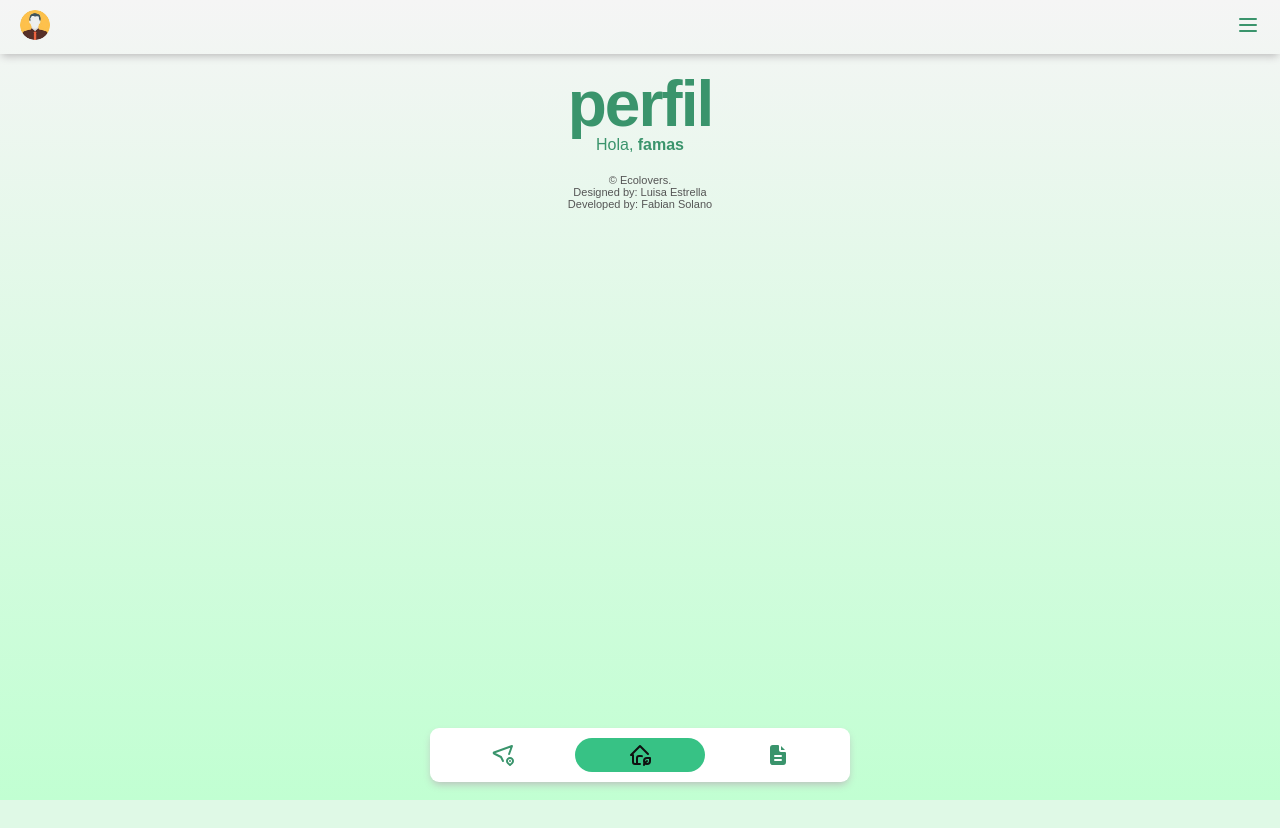
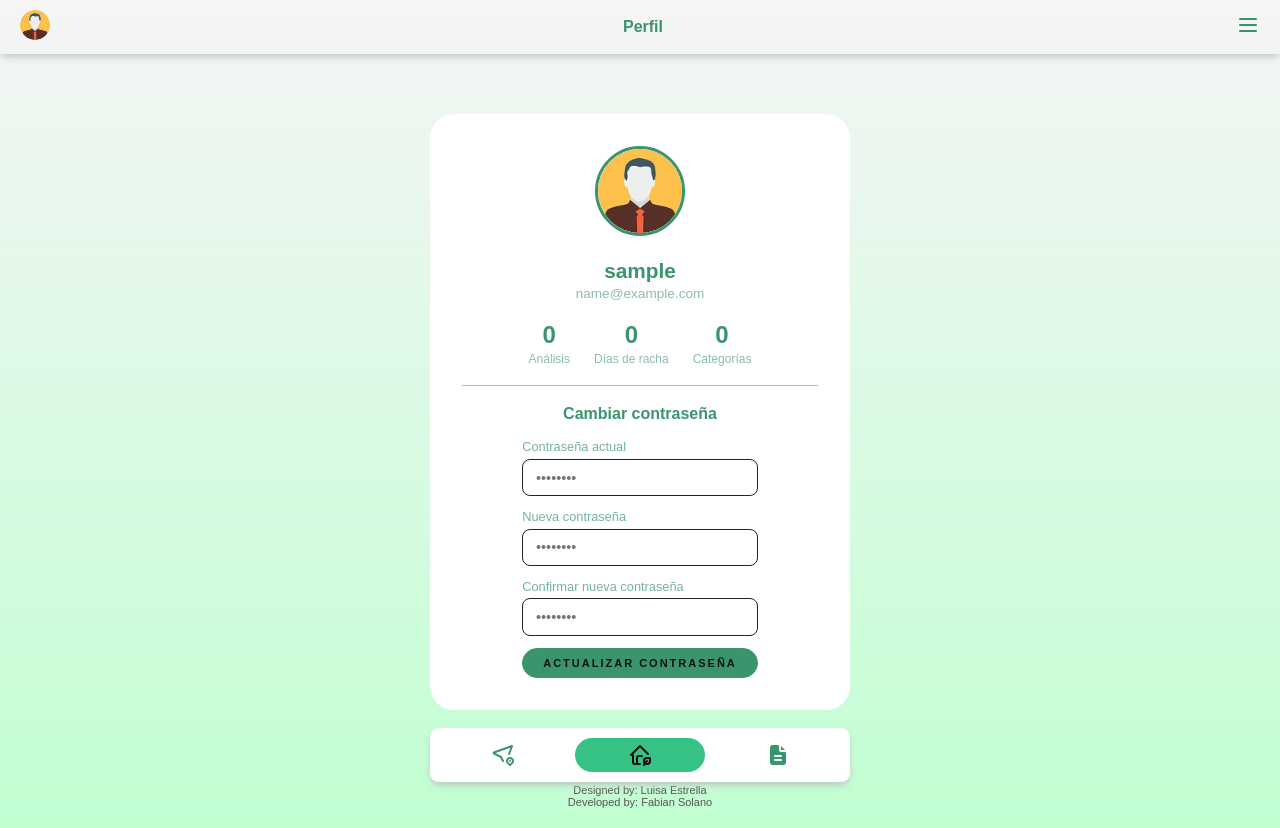
Before and after one commit to MEPPERDONAS/ECOLOVERS, a Flask app: page /perfil in a window 1280 px wide. Before the commit the page ends 800 px from the top, so only its background shows below. Run offline with Flask 3, Linux system fonts and the light colour scheme; a user stored in the database is signed in; a database or web service that is not in the repository returns one stand-in record (values such as "Sample title"); data that the repository does not hold is empty; some libraries are stand-ins or nearby versions.

Commit message:
mejorillas graficas

```diff
--- a/app.py
+++ b/app.py
@@ -81,7 +81,6 @@ else:
     GUIDES = {}
 
 # --- FUNCIONES DE BASE DE DATOS ---
-
 
 def init_db():
     conn = get_db()
@@ -487,10 +486,38 @@ def tips():
     tips_list = [{'slug': s, 'title': GUIDES[s]['title'], 'tips': GUIDES[s]['tips']} for s in GUIDE_SLUGS if s in GUIDES]
     return render_template('tips.html', tips_by_category=tips_list, user=session.get('user'))
 
-@app.route('/perfil')
+@app.route('/perfil', methods=['GET', 'POST'])
 @login_required
 def perfil():
-    return render_template('profile.html', user=session.get('user'))
+    username = session.get('user')
+    user_data = get_user_by_username(username)
+    stats = compute_user_stats(username)
+
+    if request.method == 'POST':
+        current_pwd = request.form.get('current_password')
+        new_pwd = request.form.get('new_password')
+        confirm_pwd = request.form.get('confirm_password')
+
+        if not check_password_hash(user_data['password_hash'], current_pwd):
+            return render_template('profile.html', user=username, user_data=user_data, stats=stats,
+                                   error="La contraseña actual es incorrecta.")
+        if new_pwd != confirm_pwd:
+            return render_template('profile.html', user=username, user_data=user_data, stats=stats,
+                                   error="Las contraseñas nuevas no coinciden.")
+        if len(new_pwd) < 6:
+            return render_template('profile.html', user=username, user_data=user_data, stats=stats,
+                                   error="La contraseña debe tener al menos 6 caracteres.")
+
+        conn = get_db()
+        cur = conn.cursor()
+        cur.execute('UPDATE users SET password_hash=%s WHERE username=%s',
+                    (generate_password_hash(new_pwd), username))
+        conn.commit()
+        conn.close()
+        return render_template('profile.html', user=username, user_data=user_data, stats=stats,
+                               success="Contraseña actualizada correctamente.")
+
+    return render_template('profile.html', user=username, user_data=user_data, stats=stats)
 
 @app.route('/login', methods=['GET', 'POST'])
 def login():
--- a/static/styles.css
+++ b/static/styles.css
@@ -330,11 +330,10 @@ h1 span { color: var(--accent); }
   margin-top: 5px;
 }
 
-.btn-primary { border-color: var(--accent); color: var(--accent);
-  animation: glow-reciclaje 3s infinite alternate;
-  transition: transform 0.2s ease;
+.btn-primary { border-color: var(--accent); color: var(--surface);
+    background: var(--accent)
 }
-.btn-primary:hover { background: var(--accent); color: #000; }
+.btn-primary:hover { background: var(--accent2); color: #000; }
 
 .btn-danger { border-color: #ff4444; color: #ff4444; }
 .btn-danger:hover { background: #ff4444; color: #fff; }
@@ -734,10 +733,13 @@ h1 span { color: var(--accent); }
 
 .guide-header {
   display: flex;
-  justify-content: space-between;
-  align-items: flex-start;
+  justify-content: center;
+  align-items: center;
   gap: 16px;
   margin-bottom: 20px;
+  background: #fff;
+  border-radius: 9px;
+  padding: 15px;
 }
 .guide-image {
   display: flex;
@@ -745,7 +747,10 @@ h1 span { color: var(--accent); }
   justify-content: center;
   margin: 1.5rem 0;
   align-items: center;
-  gap:10px;
+  gap:40px;
+  background: #fff;
+  border-radius: 9px;
+  padding: 15px;
 }
 .guide-image p {
   color: var(--muted);
@@ -777,8 +782,7 @@ h1 span { color: var(--accent); }
 
 .guide-card {
   background: #fff;
-  border: 1px solid var(--border);
-  border-radius: 10px;
+  border-radius: 9px;
   padding: 16px;
   animation: aparecer 0.8s ease-out forwards;
   animation-delay: 0.2s;
@@ -790,7 +794,8 @@ h1 span { color: var(--accent); }
   color: var(--accent);
   background-color: #d1cfcf;
   padding: 5px 10px;
-  border-radius: 20px;
+  border-radius: 9px;
+  text-align: center;
 }
 
 .guide-card ul {
@@ -1283,3 +1288,113 @@ main {
     height: auto;
     border-radius: 50%;
   }
+
+  .profile-card {
+  max-width: 420px;
+  margin: 2rem auto;
+  background: #fff;
+  border-radius: 1.5rem;
+  padding: 2rem;
+  display: flex;
+  flex-direction: column;
+  align-items: center;
+  gap: 1.2rem;
+}
+
+.profile-avatar img {
+  width: 90px;
+  height: 90px;
+  border-radius: 50%;
+  object-fit: cover;
+  border: 3px solid var(--accent);
+}
+
+.profile-info {
+  text-align: center;
+}
+
+.profile-info h2 {
+  margin: 0;
+  font-size: 1.3rem;
+}
+
+.profile-email {
+  font-size: 0.85rem;
+  opacity: 0.6;
+  margin: 0.2rem 0 0;
+}
+
+.profile-stats {
+  display: flex;
+  gap: 1.5rem;
+  justify-content: center;
+  width: 100%;
+}
+
+.profile-stat-item {
+  display: flex;
+  flex-direction: column;
+  align-items: center;
+  gap: 0.2rem;
+}
+
+.profile-stat-number {
+  font-size: 1.5rem;
+  font-weight: 700;
+  color: var(--accent);
+}
+
+.profile-stat-label {
+  font-size: 0.75rem;
+  opacity: 0.6;
+}
+
+.profile-divider {
+  width: 100%;
+  height: 1px;
+  background: var(--border, #e2e8f0);
+  opacity: 0.3;
+}
+
+.profile-password-section {
+  width: 100%;
+  justify-items: center;
+}
+
+.profile-password-section h3 {
+  font-size: 1rem;
+  margin-bottom: 1rem;
+}
+
+.profile-field {
+  display: flex;
+  flex-direction: column;
+  gap: 0.3rem;
+  margin-bottom: 0.8rem;
+}
+
+.profile-field label {
+  font-size: 0.8rem;
+  opacity: 0.7;
+}
+
+.profile-field input {
+  padding: 0.6rem 0.8rem;
+  border-radius: 0.5rem;
+  border: 1px solid var(--border, #e2e8f0);
+  background: var(--input-bg, transparent);
+  font-size: 0.9rem;
+  width: 100%;
+}
+
+.profile-error {
+  color: #e53e3e;
+  font-size: 0.85rem;
+  margin-bottom: 0.8rem;
+}
+
+.profile-success {
+  color: #38a169;
+  font-size: 0.85rem;
+  margin-bottom: 0.8rem;
+}
--- a/templates/base.html
+++ b/templates/base.html
@@ -13,6 +13,17 @@
     <div>
         <img class="header-img" src="{{ url_for('static', filename='profile2.jpg') }}" alt="Profile">
     </div>
+    <div><strong>
+    {% set page_names = {
+        'index': 'Inicio',
+        'history': 'Historial',
+        'tips': 'Tips',
+        'places': 'Lugares',
+        'perfil': 'Perfil',
+        'guide': 'Guía'
+    } %}
+    {{ page_names.get(request.endpoint, 'Inicio') }}</strong>
+</div>
 
     <div>
         <div class="profile-menu">
--- a/templates/guide.html
+++ b/templates/guide.html
@@ -6,10 +6,10 @@
 <div class="container">
   <div class="guide-header">
     <div>
-      <h2>Guia de manejo: {{ guide.title }}</h2>
+      <h2> {{ guide.title }}</h2>
 
     </div>
-    <a class="btn btn-ghost" href="{{ url_for('index') }}">Volver</a>
+
   </div>
 
 <div class="guide-image">
--- a/templates/profile.html
+++ b/templates/profile.html
@@ -3,9 +3,64 @@
 {% block title %}Perfil{% endblock %}
 
 {% block content %}
-<body>
-    <h1>perfil</h1>
-    <span> Hola, <strong>{{ user }}</strong></span>
-</body>
+<div class="container">
 
+  <div class="profile-card">
+
+    <div class="profile-avatar">
+      <img src="{{ url_for('static', filename='profile2.jpg') }}" alt="avatar">
+    </div>
+
+    <div class="profile-info">
+      <h2>{{ user_data.username }}</h2>
+      <p class="profile-email">{{ user_data.email or 'Sin email registrado' }}</p>
+    </div>
+
+    <div class="profile-stats">
+      <div class="profile-stat-item">
+        <span class="profile-stat-number">{{ stats.total }}</span>
+        <span class="profile-stat-label">Análisis</span>
+      </div>
+      <div class="profile-stat-item">
+        <span class="profile-stat-number">{{ stats.racha_actual }}</span>
+        <span class="profile-stat-label">Días de racha</span>
+      </div>
+      <div class="profile-stat-item">
+        <span class="profile-stat-number">{{ stats.by_category | selectattr('count', 'gt', 0) | list | length }}</span>
+        <span class="profile-stat-label">Categorías</span>
+      </div>
+    </div>
+
+    <div class="profile-divider"></div>
+
+    <div class="profile-password-section">
+      <h3>Cambiar contraseña</h3>
+
+      {% if error %}
+        <p class="profile-error">{{ error }}</p>
+      {% endif %}
+      {% if success %}
+        <p class="profile-success">{{ success }}</p>
+      {% endif %}
+
+      <form method="POST">
+        <div class="profile-field">
+          <label>Contraseña actual</label>
+          <input type="password" name="current_password" placeholder="••••••••" required>
+        </div>
+        <div class="profile-field">
+          <label>Nueva contraseña</label>
+          <input type="password" name="new_password" placeholder="••••••••" required>
+        </div>
+        <div class="profile-field">
+          <label>Confirmar nueva contraseña</label>
+          <input type="password" name="confirm_password" placeholder="••••••••" required>
+        </div>
+        <button class="btn btn-primary" type="submit">Actualizar contraseña</button>
+      </form>
+    </div>
+
+  </div>
+
+</div>
 {% endblock %}
```
